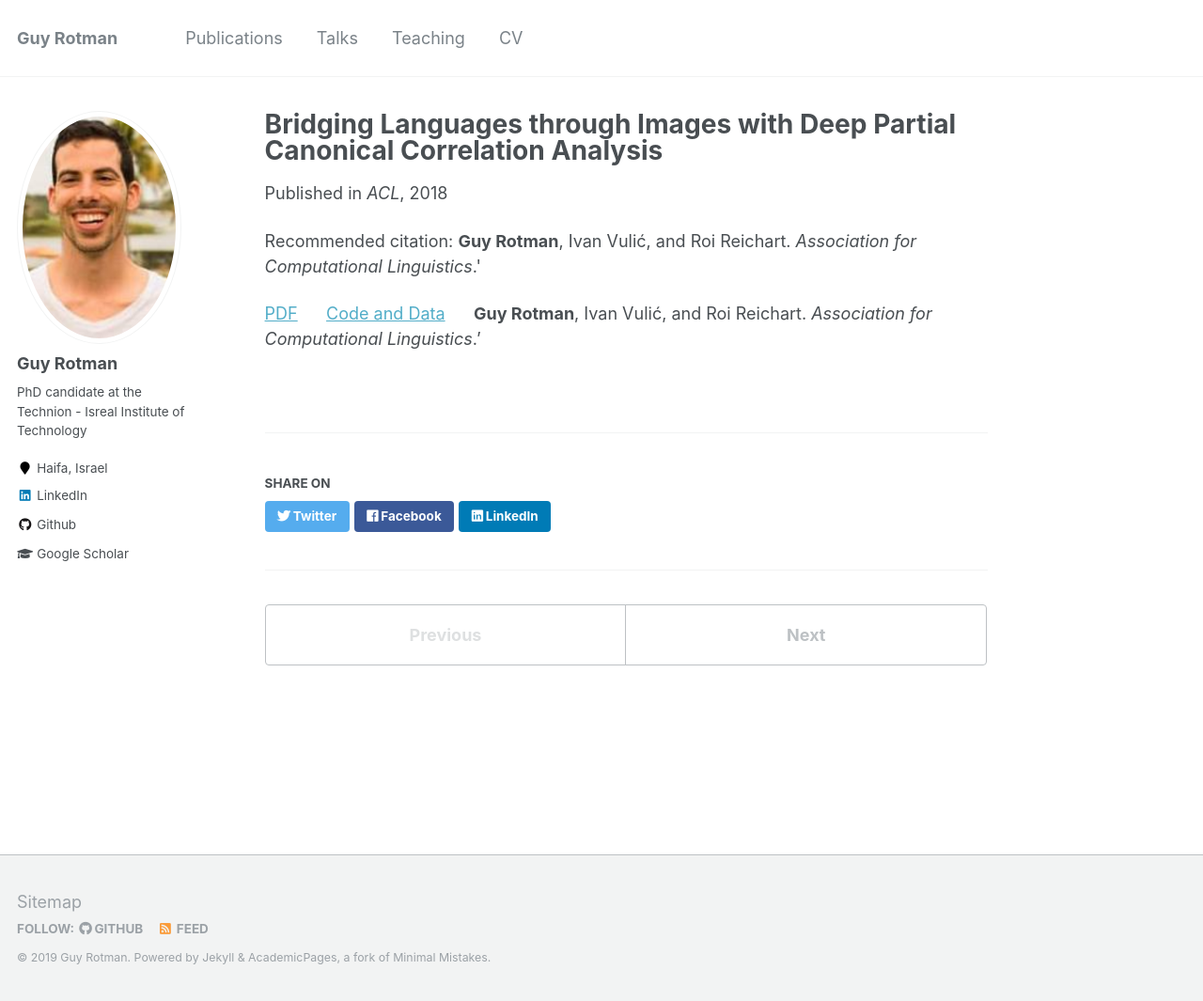
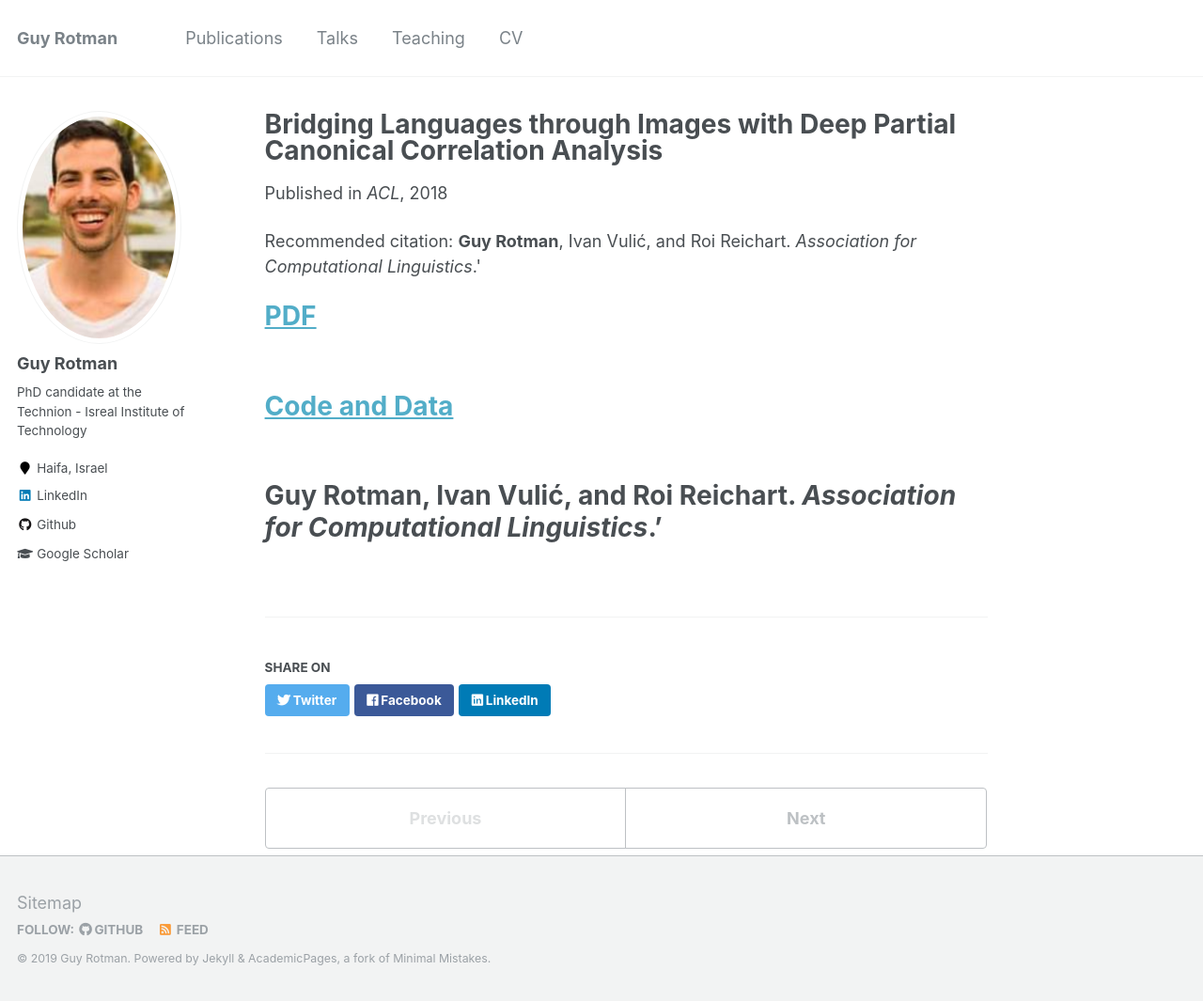
Before and after one commit to rotmanguy/rotmanguy.github.io, a Jekyll site: the page built from _publications/2018-07-01-bridging-languages-through-images.md, in a window 1280 px wide and 1065 px high. Shown: the whole window at 94% size. Built offline with Jekyll 4.4.1, drawn with Linux system fonts in a browser that asks for light colours.

Commit message:
initial commit

```diff
--- a/_publications/2018-07-01-bridging-languages-through-images.md
+++ b/_publications/2018-07-01-bridging-languages-through-images.md
@@ -9,8 +9,8 @@ authors: Guy Rotman, Ivan Vulić, and Roi Reichart.
 pdfurl: "https://www.aclweb.org/anthology/P18-1084.pdf"
 codeurl: "https://github.com/rotmanguy/DPCCA"
 ---
-<a href="https://www.aclweb.org/anthology/P18-1084.pdf">PDF</a>
-&nbsp;&nbsp;&nbsp;&nbsp;
-<a href="https://www.aclweb.org/anthology/P18-1084.pdf">Code and Data</a>
-&nbsp;&nbsp;&nbsp;&nbsp;
-<b>Guy Rotman</b>, Ivan Vulić, and Roi Reichart. <i>Association for Computational Linguistics</i>.'
+# <a href="https://www.aclweb.org/anthology/P18-1084.pdf">PDF</a>
+# &nbsp;&nbsp;&nbsp;&nbsp;
+# <a href="https://www.aclweb.org/anthology/P18-1084.pdf">Code and Data</a>
+# &nbsp;&nbsp;&nbsp;&nbsp;
+# <b>Guy Rotman</b>, Ivan Vulić, and Roi Reichart. <i>Association for Computational Linguistics</i>.'
```
